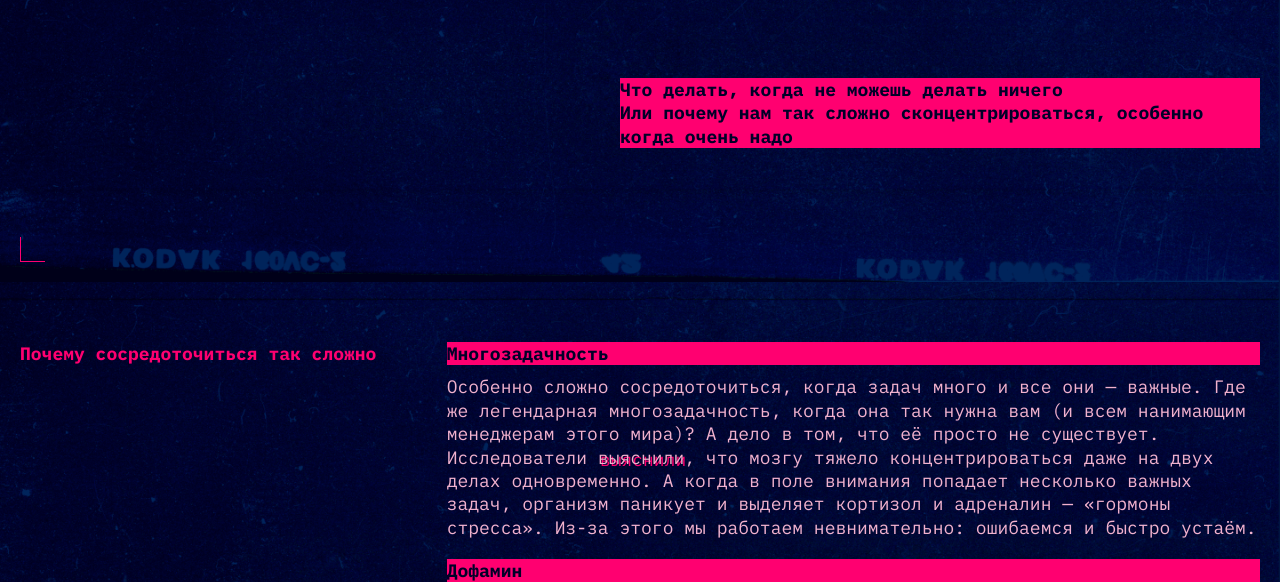
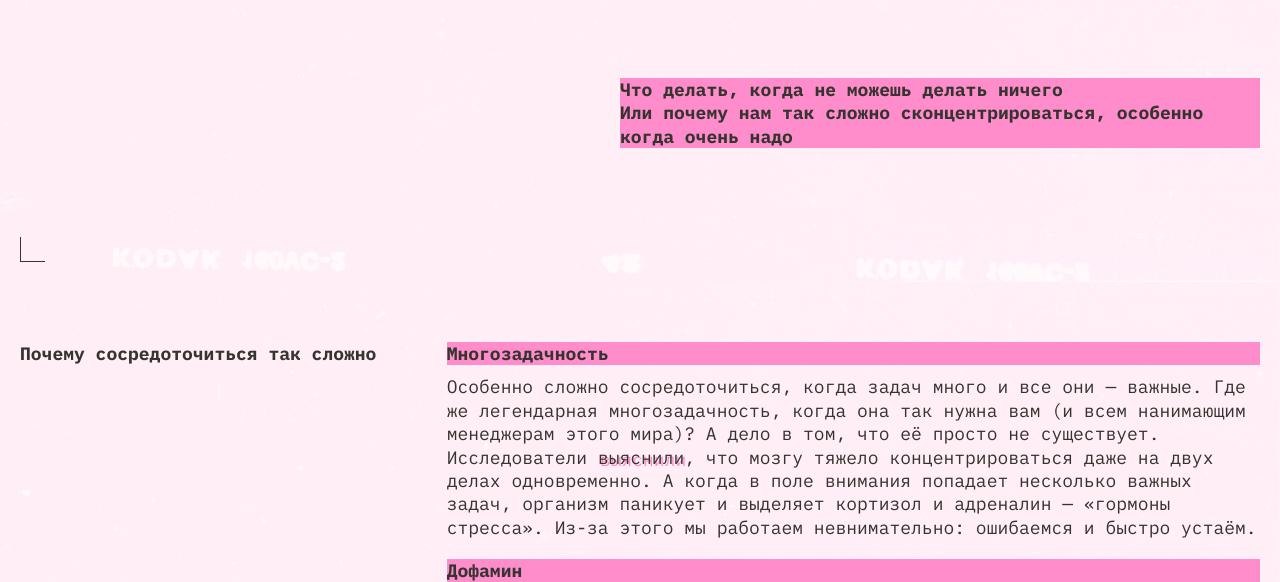
Before and after one commit to shabolu/slozhno-sosredotochitsya-ad, a plain HTML site: page index.html in a window 1280 px wide. Shown: the part 518-1100 px from the top of the page. Drawn offline with Linux system fonts and the light colour scheme.

Commit message:
feat: add light add dark themes

```diff
--- a/styles/dark.css
+++ b/styles/dark.css
@@ -1,16 +1,37 @@
-/*
-  Специально для тёмной темы при наличии класса,
-  здесь окажутся стили, которые нужно переопределить принудительно,
-  переключая тему
-*/
-
 :root.theme-dark {
-  /* сохраните этот селектор в приведённом виде.
-    Так стили написанные ниже будут иметь больший вес,
-    чем стили в медиазапросе предпочтений пользователя
-  */
+  color-scheme: dark;
+  --page-bg-color: #000028;
+  --page-bg-image: url("../images/cover-image-dark.png");
+  --accent-color: #ff0070;
+  --title-text-color: #000028;
+  --text-color: #f1b2ce;
+  --heading-color: #ff0070;
+  --header-title-color: #db00ff;
+  --corner-color: #ff0070;
+  --menu-color: #ff0070;
+  --button-hover: rgb(255 0 112 / 0.4);
 }
 
-.theme-dark .page {
-  /* Вам также нужно будет написать ряд подобных селекторов */
+:root.theme-dark .header__rec {
+  display: flex;
 }
+
+@media (prefers-color-scheme: dark) {
+  :root.theme-auto {
+    color-scheme: dark;
+    --page-bg-color: #000028;
+    --page-bg-image: url("../images/cover-image-dark.png");
+    --accent-color: #ff0070;
+    --title-text-color: #000028;
+    --text-color: #f1b2ce;
+    --heading-color: #ff0070;
+    --header-title-color: #db00ff;
+    --corner-color: #ff0070;
+    --menu-color: #ff0070;
+    --button-hover: rgb(255 0 112 / 0.4);
+  }
+
+  :root.theme-auto .header__rec {
+    display: flex;
+  }
+}
--- a/styles/light.css
+++ b/styles/light.css
@@ -1,16 +1,37 @@
-/*
-  Специально для светлой темы при наличии класса.
-  Здесь окажутся стили, которые нужно переопределить принудительно,
-  переключая тему
-*/
-
 :root.theme-light {
-  /* сохраните этот селектор в приведённом виде.
-    Так стили написанные ниже будут иметь больший вес,
-    чем стили в медиазапросе предпочтений пользователя
-  */
+  color-scheme: light;
+  --page-bg-color: #fff1f7;
+  --page-bg-image: url("../images/cover-image-light.png");
+  --accent-color: #ff8dcb;
+  --title-text-color: #353430;
+  --text-color: #353430;
+  --heading-color: #353430;
+  --header-title-color: #ffc2e6;
+  --corner-color: #353430;
+  --menu-color: #353430;
+  --button-hover: rgb(50 49 45 / 0.4);
 }
 
-.theme-light .page {
-  /* Вам также нужно будет написать ряд подобных селекторов */
+:root.theme-light .header__rec {
+  display: none;
 }
+
+@media (prefers-color-scheme: light) {
+  :root.theme-auto {
+    color-scheme: light;
+    --page-bg-color: #fff1f7;
+    --page-bg-image: url("../images/cover-image-light.png");
+    --accent-color: #ff8dcb;
+    --title-text-color: #353430;
+    --text-color: #353430;
+    --heading-color: #353430;
+    --header-title-color: #ffc2e6;
+    --corner-color: #353430;
+    --menu-color: #353430;
+    --button-hover: rgb(50 49 45 / 0.4);
+  }
+
+  :root.theme-auto .header__rec {
+    display: none;
+  }
+}
```
